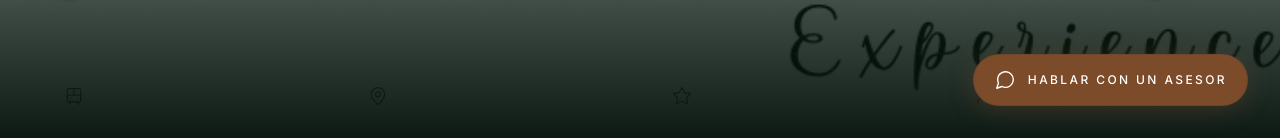
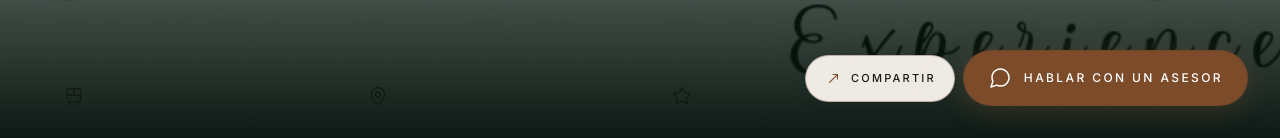
Before and after one commit to Phsycko/simatiri, a Next.js app: page / in a window 1280 px wide. Shown: the part 662-800 px from the top of the page. Built offline with nearby package versions, Linux system fonts and the light colour scheme; no server answers; the database is empty; a web font is replaced by a local one.

Commit message:
boton de compartir

```diff
--- a/src/components/ui/WhatsAppFloatingButton.tsx
+++ b/src/components/ui/WhatsAppFloatingButton.tsx
@@ -1,41 +1,169 @@
 'use client'
 
-import { useEffect, useState } from 'react'
-import { motion } from 'framer-motion'
+import { useEffect, useState, useCallback } from 'react'
+import { motion, AnimatePresence } from 'framer-motion'
 import { getWhatsAppUrl } from '@/lib/site-config'
 
+const SITE_NAME = 'Simatiri Experience'
+const SHARE_TEXT = 'Te comparto esta página de Simatiri Experience.'
+const SCROLL_THRESHOLD = 180
+
+const spring = { type: 'spring' as const, stiffness: 380, damping: 32 }
+
 /**
- * Premium floating WhatsApp button — concierge-style, brand-aligned.
- * Not the generic green bubble; feels like direct access to a travel advisor.
+ * Premium floating contact: WhatsApp (primary) + Share (secondary).
+ * Expands at top of page, compacts on scroll. Refined share icon + smooth morph.
  */
 export function WhatsAppFloatingButton() {
   const [mounted, setMounted] = useState(false)
+  const [toast, setToast] = useState<'shared' | 'copied' | null>(null)
+  const [compact, setCompact] = useState(false)
 
   useEffect(() => {
     setMounted(true)
   }, [])
 
+  useEffect(() => {
+    if (!mounted) return
+    let ticking = false
+    const onScroll = () => {
+      if (!ticking) {
+        requestAnimationFrame(() => {
+          setCompact(window.scrollY > SCROLL_THRESHOLD)
+          ticking = false
+        })
+        ticking = true
+      }
+    }
+    window.addEventListener('scroll', onScroll, { passive: true })
+    onScroll()
+    return () => window.removeEventListener('scroll', onScroll)
+  }, [mounted])
+
+  const handleShare = useCallback(async () => {
+    const url = typeof window !== 'undefined' ? window.location.href : ''
+    const title = typeof document !== 'undefined' ? document.title : SITE_NAME
+
+    try {
+      if (typeof navigator !== 'undefined' && navigator.share) {
+        await navigator.share({
+          title,
+          text: SHARE_TEXT,
+          url,
+        })
+        setToast('shared')
+      } else {
+        await navigator.clipboard.writeText(url)
+        setToast('copied')
+      }
+    } catch (err) {
+      if ((err as Error).name === 'AbortError') return
+      try {
+        await navigator.clipboard.writeText(url)
+        setToast('copied')
+      } catch {
+        setToast('copied')
+      }
+    }
+
+    const t = setTimeout(() => setToast(null), 2600)
+    return () => clearTimeout(t)
+  }, [])
+
   if (!mounted) return null
 
   return (
+    <>
+      <motion.div
+        initial={{ opacity: 0, y: 12 }}
+        animate={{ opacity: 1, y: 0 }}
+        transition={{ duration: 0.5, delay: 0.8, ease: [0.33, 1, 0.68, 1] }}
+        className="fixed bottom-6 right-6 z-40 flex flex-col-reverse sm:flex-row items-end sm:items-center gap-2 md:bottom-8 md:right-8"
+      >
+        {/* Secundario: Compartir */}
+        <motion.button
+          type="button"
+          onClick={handleShare}
+          aria-label="Compartir esta página"
+          animate={{
+            paddingLeft: compact ? 12 : 18,
+            paddingRight: compact ? 12 : 18,
+            paddingTop: compact ? 10 : 13,
+            paddingBottom: compact ? 10 : 13,
+          }}
+          transition={spring}
+          className="flex items-center justify-center sm:justify-start gap-2 rounded-full border border-[#5C4033]/35 bg-[#FAF5EF]/95 backdrop-blur-sm text-[#1C1812] shadow-[0_2px_16px_rgba(28,24,18,0.08)] transition-colors duration-200 hover:border-[#7B4B2A]/50 hover:bg-[#FAF5EF] hover:shadow-[0_4px_20px_rgba(28,24,18,0.12)] hover:-translate-y-0.5 focus:outline-none focus:ring-2 focus:ring-[#7B4B2A]/40 focus:ring-offset-2 focus:ring-offset-[#FAF5EF] min-w-0 overflow-hidden"
+        >
+          <span className="shrink-0 flex items-center justify-center text-[#7B4B2A]">
+            <ShareIconRefined className={compact ? 'h-4 w-4' : 'h-4 w-4 sm:h-[19px] sm:w-[19px]'} strokeWidth={1.35} />
+          </span>
+          <span className="overflow-hidden whitespace-nowrap flex items-center min-w-0">
+            <motion.span
+              animate={{
+                opacity: compact ? 0 : 1,
+                maxWidth: compact ? 0 : 100,
+              }}
+              transition={spring}
+              className="block text-[10px] sm:text-[11px] font-medium uppercase tracking-[0.2em] text-[#1C1812]"
+            >
+              Compartir
+            </motion.span>
+          </span>
+        </motion.button>
+
+        {/* Principal: Hablar con un asesor */}
         <motion.a
           href={getWhatsAppUrl()}
           target="_blank"
           rel="noopener noreferrer"
           aria-label="Hablar con un asesor por WhatsApp"
-      initial={{ opacity: 0, y: 12 }}
-      animate={{ opacity: 1, y: 0 }}
-      transition={{ duration: 0.5, delay: 0.8, ease: [0.33, 1, 0.68, 1] }}
-      className="fixed bottom-6 right-6 z-40 flex items-center gap-3 rounded-full border border-[#5C4033]/40 bg-[#7B4B2A] px-4 py-3 text-white shadow-[0_4px_24px_rgba(123,75,42,0.35)] transition-all duration-300 hover:bg-[#6B4028] hover:border-[#5C4033] hover:shadow-[0_8px_32px_rgba(123,75,42,0.4)] hover:-translate-y-0.5 focus:outline-none focus:ring-2 focus:ring-[#7B4B2A]/60 focus:ring-offset-2 focus:ring-offset-white md:bottom-8 md:right-8 md:px-5 md:py-3.5"
+          animate={{
+            paddingLeft: compact ? 14 : 24,
+            paddingRight: compact ? 14 : 24,
+            paddingTop: compact ? 12 : 15,
+            paddingBottom: compact ? 12 : 15,
+          }}
+          transition={spring}
+          className="flex items-center justify-center sm:justify-start gap-2 sm:gap-3 rounded-full border border-[#5C4033]/40 bg-[#7B4B2A] text-white shadow-[0_4px_24px_rgba(123,75,42,0.35)] transition-colors duration-200 hover:bg-[#6B4028] hover:border-[#5C4033] hover:shadow-[0_8px_32px_rgba(123,75,42,0.4)] hover:-translate-y-0.5 focus:outline-none focus:ring-2 focus:ring-[#7B4B2A]/60 focus:ring-offset-2 focus:ring-offset-white min-w-0 overflow-hidden"
         >
-      {/* WhatsApp icon — subtle, integrated (outline style in brand cream) */}
-      <span className="flex shrink-0 items-center justify-center" aria-hidden>
-        <WhatsAppIcon className="h-5 w-5 md:h-[22px] md:w-[22px]" />
+          <span className="shrink-0 flex items-center justify-center">
+            <WhatsAppIcon className={compact ? 'h-5 w-5' : 'h-5 w-5 md:h-6 md:w-6'} />
           </span>
-      <span className="hidden text-[11px] font-medium uppercase tracking-[0.2em] text-white sm:inline md:text-xs">
+          <span className="overflow-hidden whitespace-nowrap flex items-center min-w-0">
+            <motion.span
+              animate={{
+                opacity: compact ? 0 : 1,
+                maxWidth: compact ? 0 : 240,
+              }}
+              transition={spring}
+              className="block text-[11px] font-medium uppercase tracking-[0.2em] text-white md:text-xs"
+            >
               Hablar con un asesor
+            </motion.span>
           </span>
         </motion.a>
+      </motion.div>
+
+      {/* Toast premium */}
+      <AnimatePresence>
+        {toast && (
+          <motion.div
+            initial={{ opacity: 0, y: 8 }}
+            animate={{ opacity: 1, y: 0 }}
+            exit={{ opacity: 0, y: 4 }}
+            transition={{ duration: 0.25, ease: [0.33, 1, 0.68, 1] }}
+            className="fixed bottom-20 right-6 z-50 sm:bottom-24 sm:right-8 md:bottom-24 md:right-8"
+          >
+            <div className="rounded-full border border-[#2e4a3d]/30 bg-[#1C1812] px-4 py-2.5 shadow-[0_8px_32px_rgba(28,24,18,0.25)]">
+              <span className="flex items-center gap-2 text-[11px] font-medium uppercase tracking-[0.15em] text-[#FAF5EF]">
+                <CheckIcon className="h-3.5 w-3.5 text-[#7B6B4A] shrink-0" />
+                {toast === 'copied' ? 'Enlace copiado' : 'Listo para compartir'}
+              </span>
+            </div>
+          </motion.div>
+        )}
+      </AnimatePresence>
+    </>
   )
 }
 
@@ -55,3 +183,45 @@ function WhatsAppIcon({ className }: { className?: string }) {
     </svg>
   )
 }
+
+/** Icono editorial: arrow-up-right fino, lineal, premium */
+function ShareIconRefined({
+  className,
+  strokeWidth = 1.35,
+}: {
+  className?: string
+  strokeWidth?: number
+}) {
+  return (
+    <svg
+      className={className}
+      viewBox="0 0 24 24"
+      fill="none"
+      stroke="currentColor"
+      strokeWidth={strokeWidth}
+      strokeLinecap="round"
+      strokeLinejoin="round"
+      aria-hidden
+    >
+      <path d="M7 17L17 7" />
+      <path d="M17 7h-5.5M17 7v5.5" />
+    </svg>
+  )
+}
+
+function CheckIcon({ className }: { className?: string }) {
+  return (
+    <svg
+      className={className}
+      viewBox="0 0 24 24"
+      fill="none"
+      stroke="currentColor"
+      strokeWidth="2"
+      strokeLinecap="round"
+      strokeLinejoin="round"
+      aria-hidden
+    >
+      <polyline points="20 6 9 17 4 12" />
+    </svg>
+  )
+}
```
Lines whose indentation alone changed are shown as unchanged.
